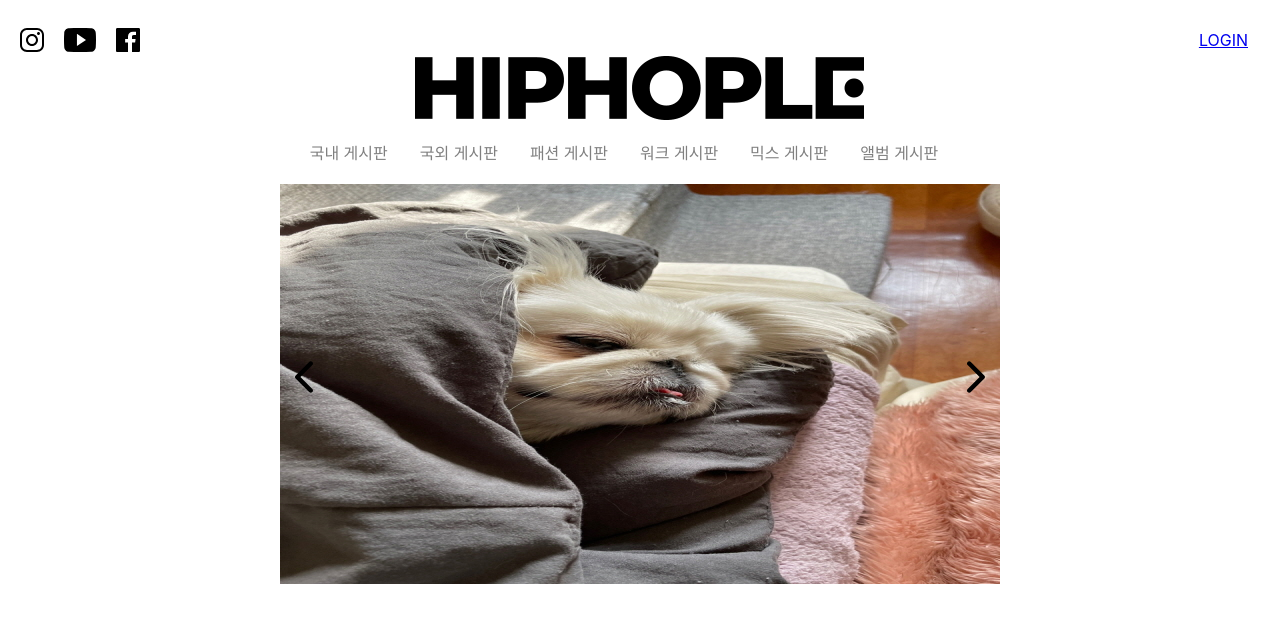
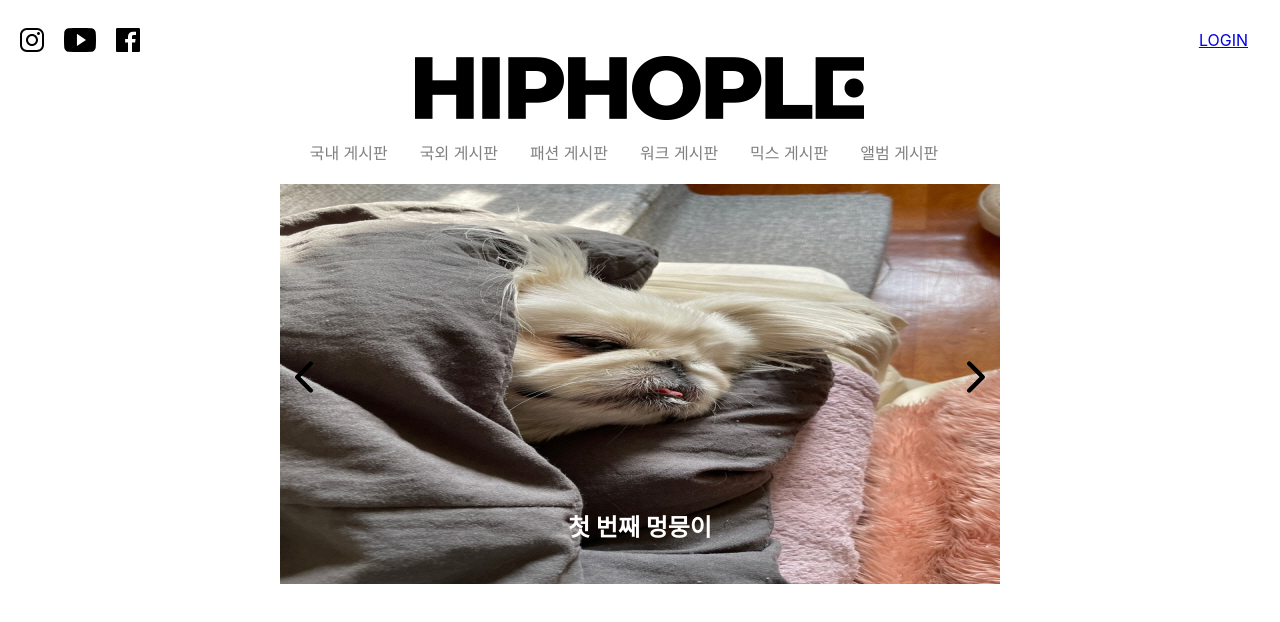
Before and after one commit to floating-points/hiphople-clone, a React (Create React App) app in the folder hiphople/: page / in a window 1280 px wide. Shown: the top 622 px of the page. Built offline with nearby package versions, Linux system fonts and the light colour scheme.

Commit message:
add title

```diff
--- a/hiphople/src/components/Swiper/Swiper.js
+++ b/hiphople/src/components/Swiper/Swiper.js
@@ -13,15 +13,15 @@ const slides = [
 	},
 	{
 		image: "/images/2.jpg",
-		title: "첫 번째 멍뭉이"
+		title: "두 번째 멍뭉이"
 	},
 	{
 		image: "/images/3.jpg",
-		title: "첫 번째 멍뭉이"
+		title: "세 번째 멍뭉이"
 	},
 	{
 		image: "/images/4.jpg",
-		title: "첫 번째 멍뭉이"
+		title: "네 번째 멍뭉이"
 	}
 ];
 
@@ -40,9 +40,11 @@ const Swiper = () => {
 		{
 			setCurrentIndex(currentIndex + 1);
 			setCurrentPosition(currentPosition - IMAGE_WIDTH)
-			styles = {
-				transform: `translateX(${currentPosition}px)`
-			}
+		}
+		else
+		{
+			setCurrentIndex(0);
+			setCurrentPosition(0);
 		}
 	}
 
@@ -51,9 +53,11 @@ const Swiper = () => {
 		{
 			setCurrentIndex(currentIndex - 1);
 			setCurrentPosition(currentPosition + IMAGE_WIDTH)
-			styles = {
-				transform: `translateX(${currentPosition}px)`
-			}
+		}
+		else
+		{
+			setCurrentIndex(MAX_IMAGE_COUNT);
+			setCurrentPosition(-MAX_IMAGE_COUNT * IMAGE_WIDTH);
 		}
 	}
 
@@ -62,7 +66,10 @@ const Swiper = () => {
 			<div className="container">
 				<div className="slide" style={styles}>
 					{slides.map( (slide) => (
+						<div>
 						<img src={slide.image} />
+						<span className="slide_title">{slide.title}</span>
+						</div>
 					))}
 				</div>
 			</div>
--- a/hiphople/src/components/Swiper/swiper.scss
+++ b/hiphople/src/components/Swiper/swiper.scss
@@ -9,7 +9,7 @@
 
 .container {
 	width: 720px;
-	height: 400px;
+	height: 400x;
 	overflow: hidden;
 }
 
@@ -18,6 +18,8 @@
 	display: flex;
 	height: 400px;
 	transition: transform 0.5s;
+	text-align: center;
+
 }
 
 .prev_button {
@@ -31,3 +33,12 @@
 	top: 45%;
 	right: 0;
 }
+
+.slide_title {
+	position: relative;
+	bottom: 20%;
+	font-size: 1.5rem;
+	color:white;
+	font-weight: 700;
+
+}
```
